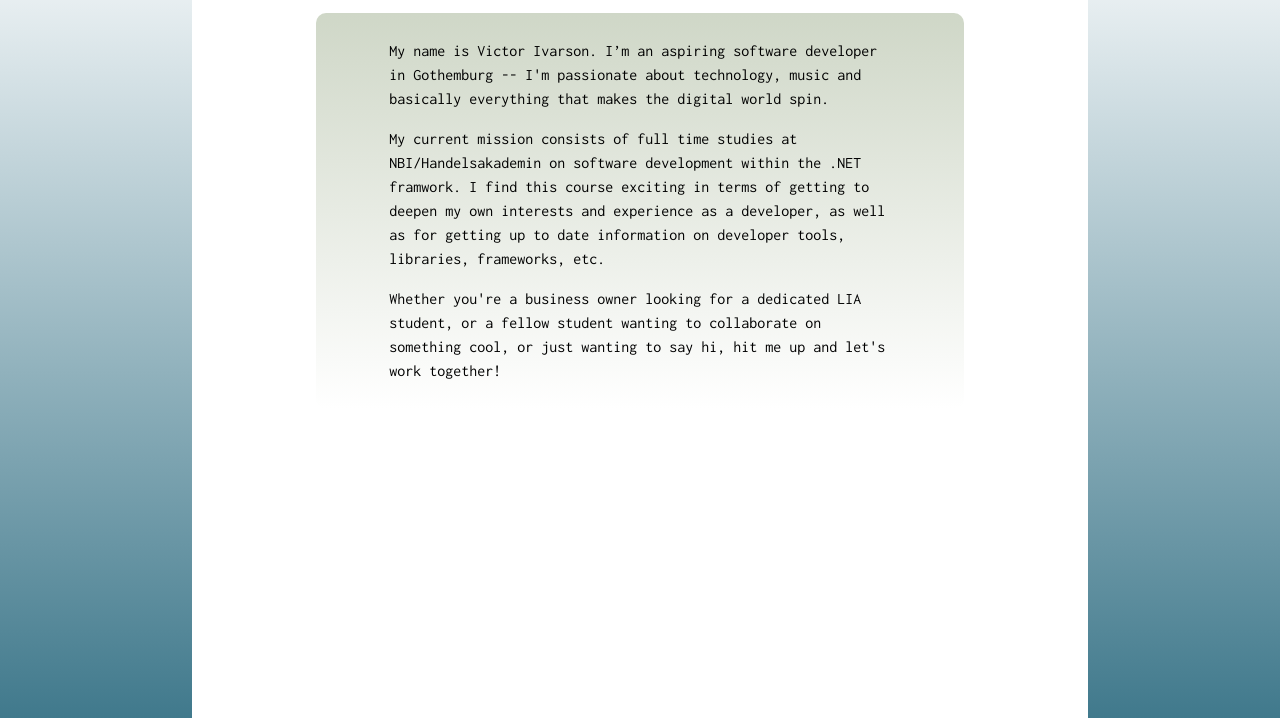
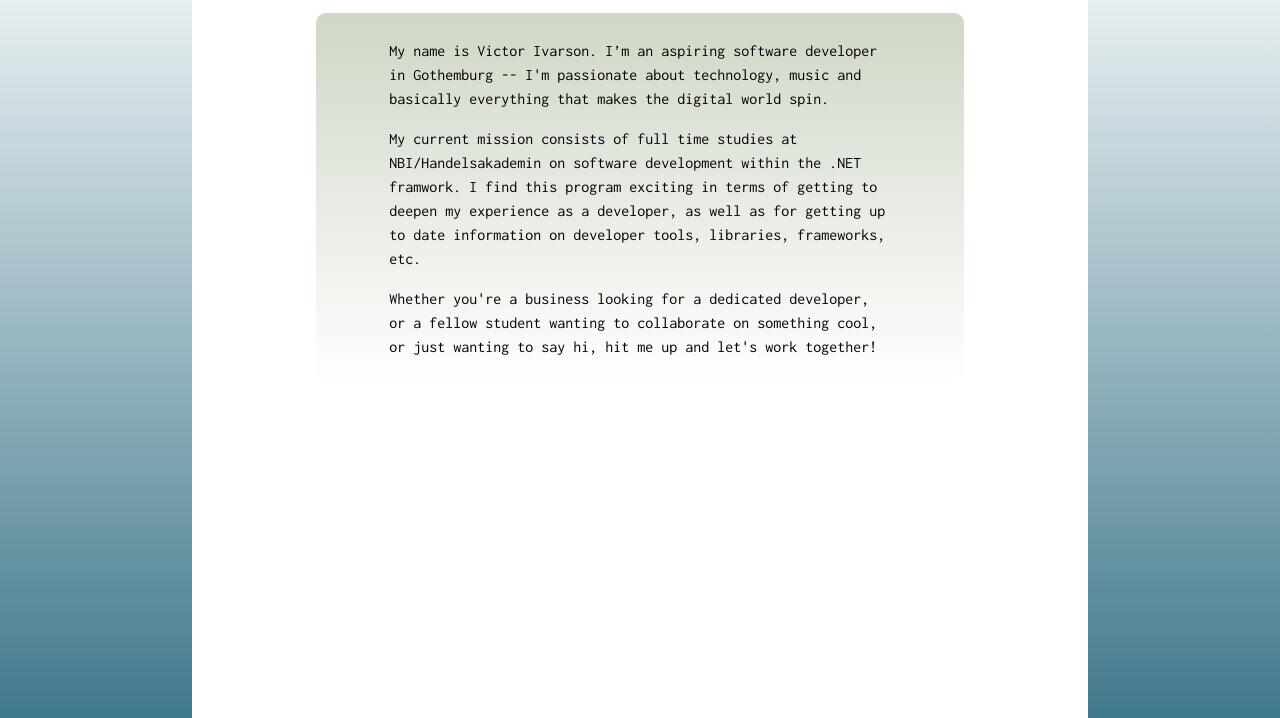
Before and after one commit to Bubbelbad/Bubbelbad.github.io, a plain HTML site: page aboutPage.html in a window 1280 px wide. Shown: the part 153-871 px from the top of the page. Drawn offline with nearby package versions, Linux system fonts and the light colour scheme; a web font is replaced by a local one.

Commit message:
Changed index text and did some minor changes. Desided NOT to add bootstrap. Rather make a new project.

```diff
--- a/aboutPage.html
+++ b/aboutPage.html
@@ -51,15 +51,14 @@
                                         My name is Victor Ivarson. I’m an aspiring software developer in Gothemburg -- I'm passionate about technology, music and basically everything that makes the digital world spin.
                                     </p>
                                     <p>
-                                        My current mission consists of full time studies at NBI/Handelsakademin on software development within the .NET framwork. I find this course exciting in terms of getting to deepen my own interests and experience as a developer, as well as for getting up to date information on developer tools, libraries, frameworks, etc.
+                                        My current mission consists of full time studies at NBI/Handelsakademin on software development within the .NET framwork. I find this program exciting in terms of getting to deepen my experience as a developer, as well as for getting up to date information on developer tools, libraries, frameworks, etc.
                                     </p>
                                     <p>
-                                        Whether you're a business owner looking for a dedicated LIA student, or a fellow student wanting to collaborate on something cool, or just wanting to say hi, hit me up and let's work together!
+                                        Whether you're a business looking for a dedicated developer, or a fellow student wanting to collaborate on something cool, or just wanting to say hi, hit me up and let's work together!
                                     </p>
                                 </div>
                             <div>
                         </form>
-
                     </article>
                 </section>
             </main>
--- a/styles/contactPage.css
+++ b/styles/contactPage.css
@@ -47,7 +47,6 @@ section {
 #contact-message {
     width: 30vw;
     margin-top: 10px;
-    margin-bottom: 10px;
     margin-left: 10%;
     margin-right: 10%;
 }
```
